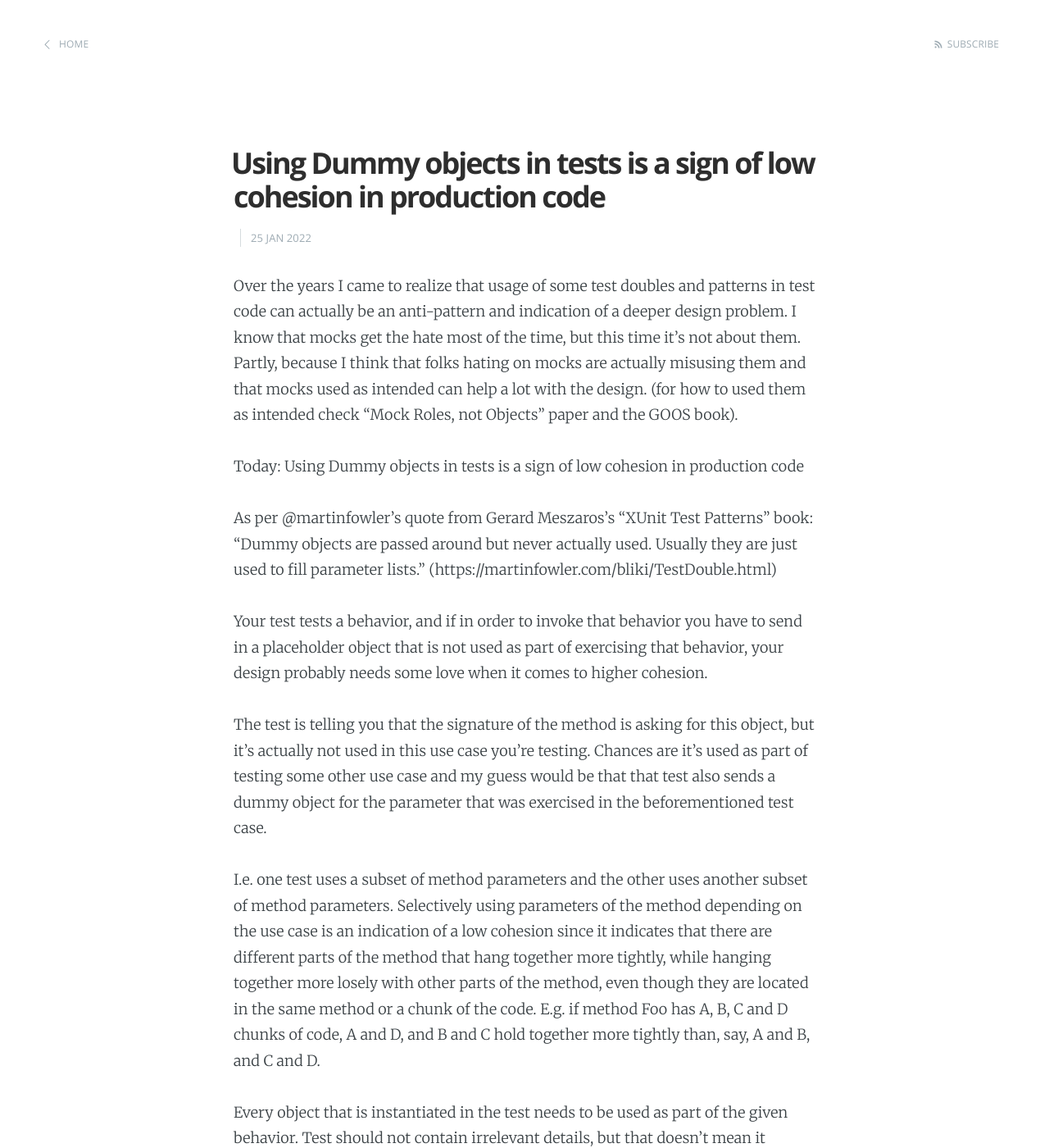
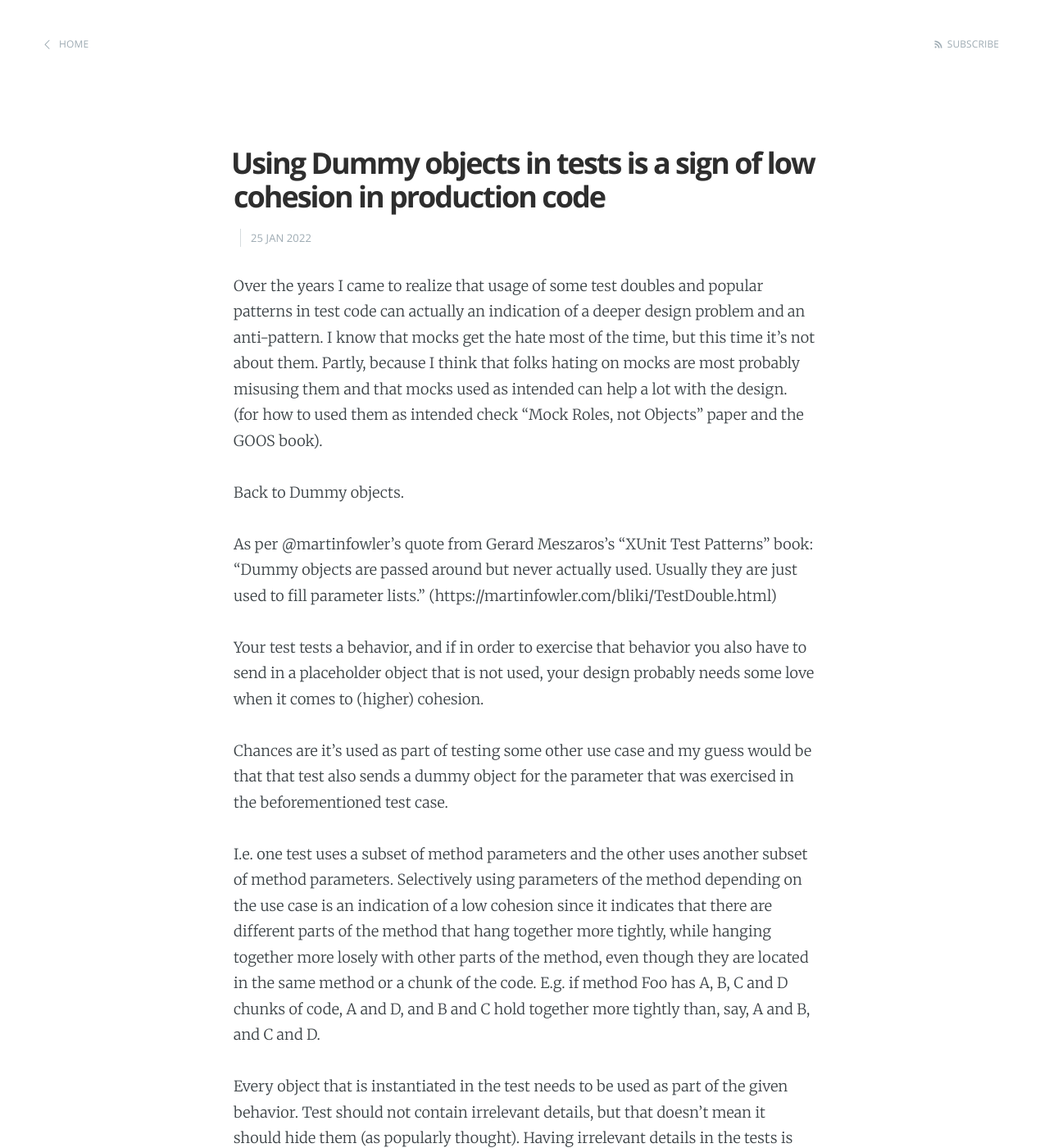
Before and after one commit to dragan-stepanovic/dragan-stepanovic.github.io, a Jekyll site: the page built from _posts/2022-01-25-test-doubles-low-cohesion.md, in a window 1280 px wide and 1400 px high. Shown: the whole window at 82% size. Built offline with Jekyll 4.4.1, drawn with Linux system fonts in a browser that asks for light colours; our own code applies the rules of GitHub Pages for plain Markdown files; comment, search, counter and statistics services are not loaded; some of the changed text lies outside the part shown.

Commit message:
Update 2022-01-25-test-doubles-low-cohesion.md

```diff
--- a/_posts/2022-01-25-test-doubles-low-cohesion.md
+++ b/_posts/2022-01-25-test-doubles-low-cohesion.md
@@ -2,20 +2,22 @@
 title: Using Dummy objects in tests is a sign of low cohesion in production code
 ---
 
-Over the years I came to realize that usage of some test doubles and patterns in test code can actually be an anti-pattern and indication of a deeper design problem. I know that mocks get the hate most of the time, but this time it's not about them. Partly, because I think that folks hating on mocks are actually misusing them and that mocks used as intended can help a lot with the design. (for how to used them as intended check "Mock Roles, not Objects" paper and the GOOS book).
+Over the years I came to realize that usage of some test doubles and popular patterns in test code can actually an indication of a deeper design problem and an anti-pattern. I know that mocks get the hate most of the time, but this time it's not about them. Partly, because I think that folks hating on mocks are most probably misusing them and that mocks used as intended can help a lot with the design. (for how to used them as intended check "Mock Roles, not Objects" paper and the GOOS book).
 
-Today: Using Dummy objects in tests is a sign of low cohesion in production code
+Back to Dummy objects.
 
 As per @martinfowler's quote from Gerard Meszaros's "XUnit Test Patterns" book:
 "Dummy objects are passed around but never actually used. Usually they are just used to fill parameter lists."
 (https://martinfowler.com/bliki/TestDouble.html)
 
-Your test tests a behavior, and if in order to invoke that behavior you have to send in a placeholder object that is not used as part of exercising that behavior, your design probably needs some love when it comes to higher cohesion.
+Your test tests a behavior, and if in order to exercise that behavior you also have to send in a placeholder object that is not used, your design probably needs some love when it comes to (higher) cohesion.
 
-The test is telling you that the signature of the method is asking for this object, but it's actually not used in this use case you're testing. Chances are it's used as part of testing some other use case and my guess would be that that test also sends a dummy object for the parameter that was exercised in the beforementioned test case.
+Chances are it's used as part of testing some other use case and my guess would be that that test also sends a dummy object for the parameter that was exercised in the beforementioned test case.
 
 I.e. one test uses a subset of method parameters and the other uses another subset of method parameters. Selectively using parameters of the method depending on the use case is an indication of a low cohesion since it indicates that there are different parts of the method that hang together more tightly, while hanging together more losely with other parts of the method, even though they are located in the same method or a chunk of the code.
 E.g. if method Foo has A, B, C and D chunks of code, A and D, and B and C hold together more tightly than, say, A and B, and C and D.
 
 Every object that is instantiated in the test needs to be used as part of the given behavior.
-Test should not contain irrelevant details, but that doesn't mean it should hide them (as popularly thought). When a test invokes a behavior I expect to see all passed parameters being relevant for the test. Thus, instead of using dummy objects, redesign the code to increase the cohesiveness so that you don't have to use them.
+Test should not contain irrelevant details, but that doesn't mean it should hide them (as popularly thought).
+Having irrelevant details in the tests is less a problem for the test and more of a problem for the design of the production code.
+When a test invokes a behavior I expect to see all passed parameters being relevant for the test. Thus, instead of using dummy objects, redesign the code (probably split the method) to increase the cohesiveness so that you don't have to use them.
```
